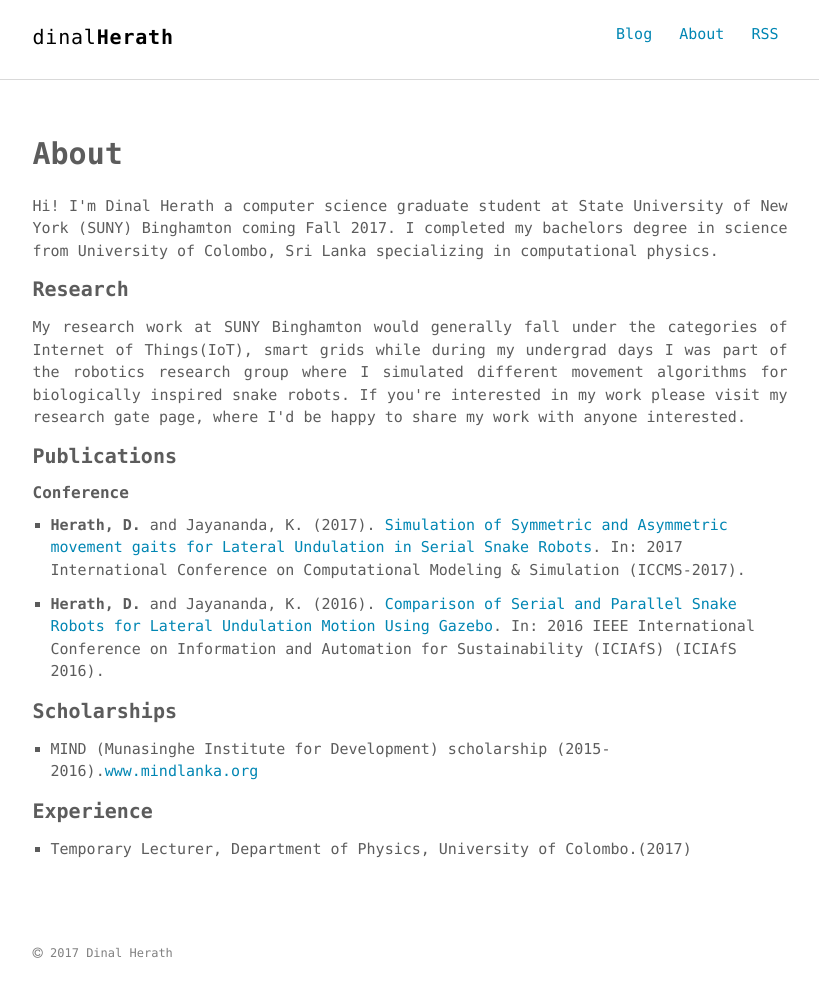
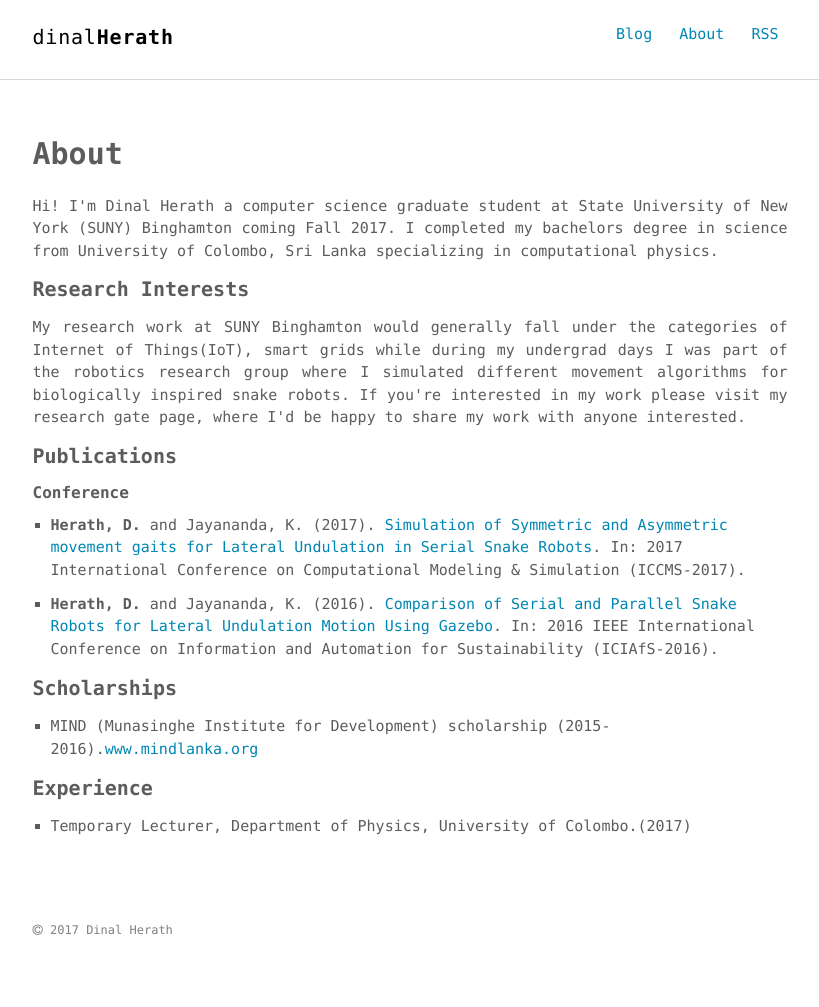
Before and after one commit to dherath/myWebsiteTheme, a Jekyll site: the page built from about.md, in a window 1280 px wide. Shown: the whole page, without its empty margins (230-1049 px from the left). Built offline with Jekyll 4.4.1, drawn with Linux system fonts in a browser that asks for light colours; after the commit the page ends 984 px from its top, so only the background shows below that.

Commit message:
changes to about.md

```diff
--- a/about.md
+++ b/about.md
@@ -5,7 +5,7 @@ permalink: /about/
 ---
 <p align="justify">Hi! I'm Dinal Herath a computer science graduate student at State University of New York (SUNY) Binghamton coming Fall 2017. I completed my bachelors degree in science from University of Colombo, Sri Lanka specializing in computational physics.</p>
 
-#### Research
+#### Research Interests
 
  <p align="justify">My research work at SUNY Binghamton would generally fall under the categories of Internet of Things(IoT), smart grids while during my undergrad days I was part of the robotics research group where I simulated different movement algorithms for biologically inspired snake robots. If you're interested in my work please visit my research gate page, where I'd be happy to share my work with anyone interested.</p>
 
@@ -15,7 +15,7 @@ permalink: /about/
 
 * **Herath, D.** and Jayananda, K. (2017). [Simulation of Symmetric and Asymmetric movement gaits for Lateral Undulation in Serial Snake Robots](https://www.researchgate.net/publication/317015239_Simulation_of_Symmetric_and_Asymmetric_movement_gaits_for_Lateral_Undulation_in_Serial_Snake_Robots){:target="_blank"}. In: 2017 International Conference on Computational Modeling & Simulation (ICCMS-2017).
 
-* **Herath, D.** and Jayananda, K. (2016). [Comparison of Serial and Parallel Snake Robots for Lateral Undulation Motion Using Gazebo](https://www.researchgate.net/publication/311716282_Comparison_of_Serial_and_Parallel_Snake_Robots_for_Lateral_Undulation_Motion_using_Gazebo){:target="_blank"}. In: 2016 IEEE International Conference on Information and Automation for Sustainability (ICIAfS) (ICIAfS 2016).
+* **Herath, D.** and Jayananda, K. (2016). [Comparison of Serial and Parallel Snake Robots for Lateral Undulation Motion Using Gazebo](https://www.researchgate.net/publication/311716282_Comparison_of_Serial_and_Parallel_Snake_Robots_for_Lateral_Undulation_Motion_using_Gazebo){:target="_blank"}. In: 2016 IEEE International Conference on Information and Automation for Sustainability (ICIAfS-2016).
 
 #### Scholarships
 
```
Also changed, not shown: assets/img/sherlock.jpg (renamed from img/sherlock.jpg).
